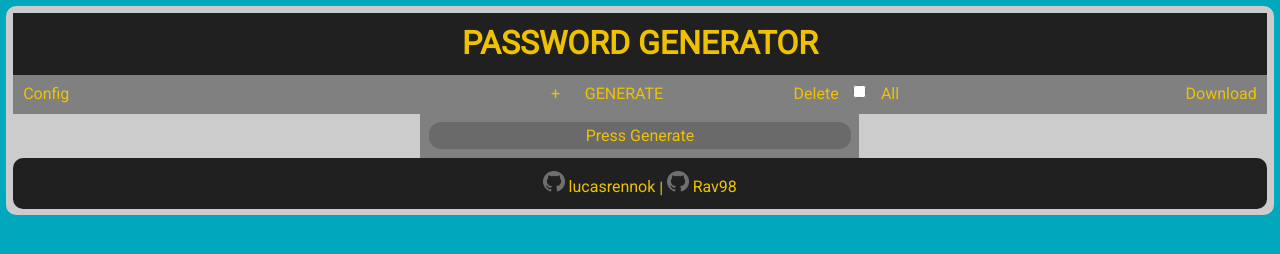
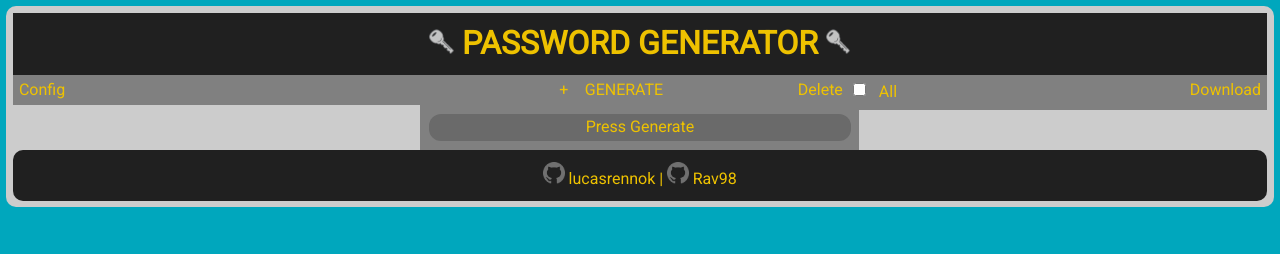
Before and after one commit to lucasrennok/Password_Generator, a plain HTML site: page index.html in a window 1280 px wide. Drawn offline with Linux system fonts and the light colour scheme.

Commit message:
key image

```diff
--- a/css/style.css
+++ b/css/style.css
@@ -17,6 +17,9 @@ h1{
     color: rgb(238, 194, 0);
     margin: auto;
     padding: 1%;
+}
+.key{
+    width: 2%;
 }
 #left-buttons{
     float: left;
@@ -70,7 +73,7 @@ il{
 }
 button{
     background-color:rgba(128, 128, 128);
-    padding: 1%;
+    padding: 0%;
     margin: 1%;
     color: rgb(238, 194, 0);
     border-color:rgba(0, 0, 0, 0);
@@ -99,9 +102,8 @@ button:focus{
 }
 .all{
     float:left;
-    margin: 2.5%;
+    margin: 2%;
     margin-left: 1%;
-    margin-bottom: 0px;
 }
 footer{
     border-radius: 10px;
--- a/index.html
+++ b/index.html
@@ -15,7 +15,11 @@
 <body>
     <div id="menu">
         <div id="title-name">
-            <h1>PASSWORD GENERATOR</h1>
+            <h1>
+                <img src="./imgs/key.png" class="key"></img>
+                PASSWORD GENERATOR
+                <img src="./imgs/key.png" class="key"></img>
+            </h1>
         </div>
         <div id="left-buttons">
             <button id="config">
```
